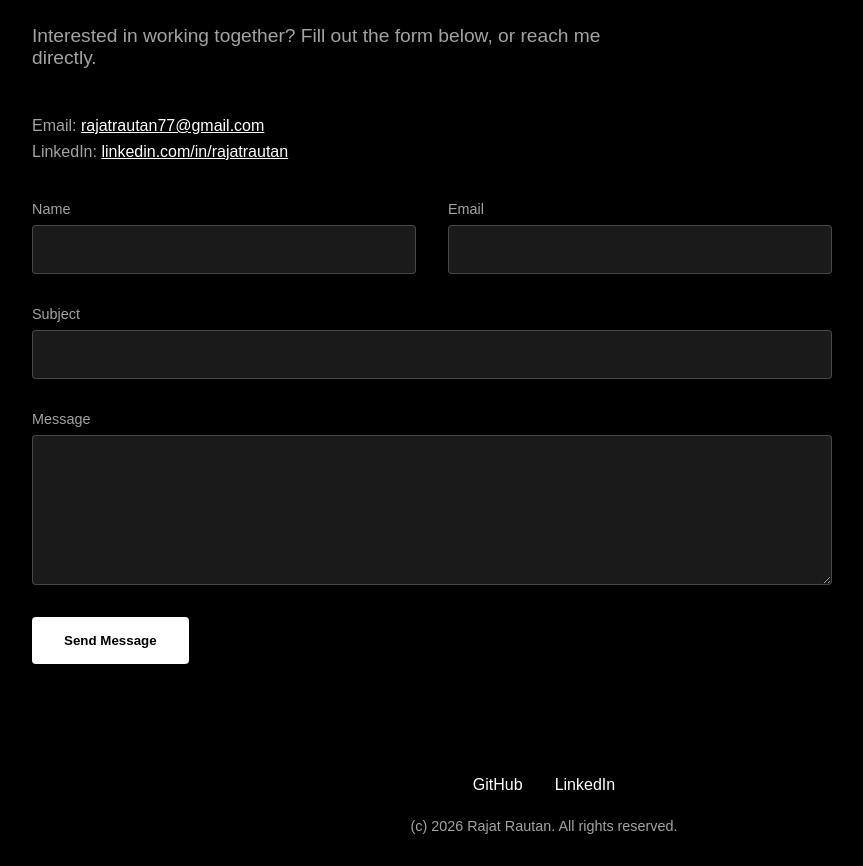
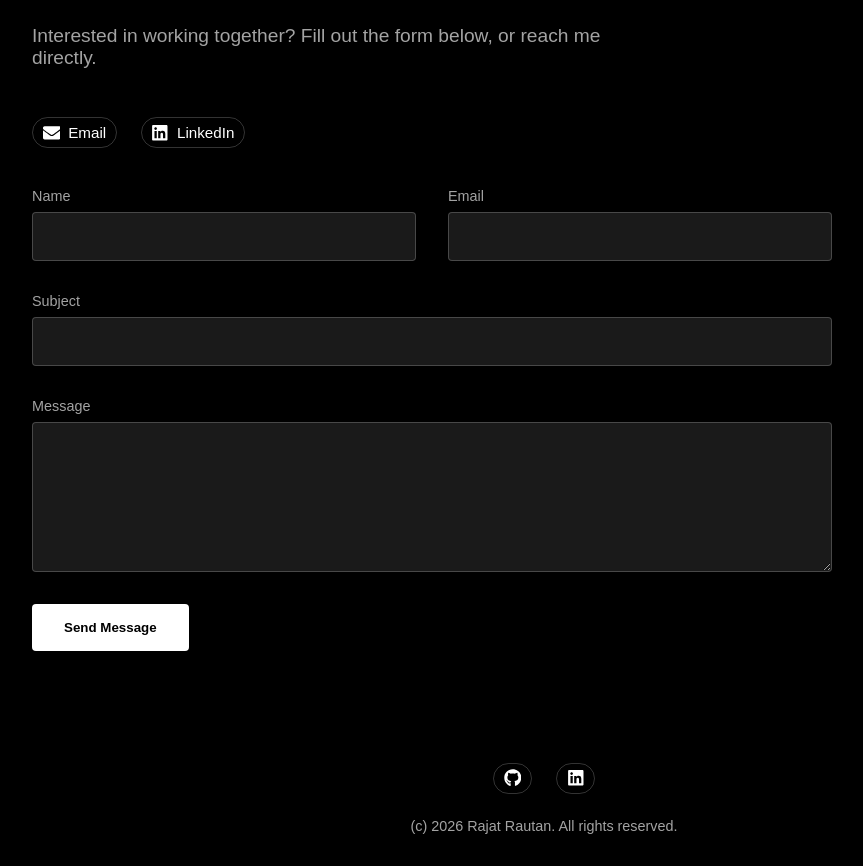
Before and after one commit to novasayat/rajat-personal-portfolio, a React (Create React App) app: page / in a window 1280 px wide. Shown: the part 2526-3392 px from the top of the page, without its empty margins (96-959 px from the left). Built offline with nearby package versions, Linux system fonts and the light colour scheme.

Commit message:
feat: unify social links with icons

```diff
--- a/package.json
+++ b/package.json
@@ -15,6 +15,7 @@
     "framer-motion": "^12.4.10",
     "react": "^19.0.0",
     "react-dom": "^19.0.0",
+    "react-icons": "^5.3.0",
     "react-router-dom": "^7.3.0",
     "react-scripts": "^5.0.1",
     "styled-components": "^6.1.15"
--- a/src/components/Contact/Contact.js
+++ b/src/components/Contact/Contact.js
@@ -2,6 +2,8 @@
 import React, { useState } from 'react';
 import styled from 'styled-components';
 import { motion } from 'framer-motion';
+import { FaEnvelope, FaLinkedin } from 'react-icons/fa';
+import SocialLinks from '../common/SocialLinks';
 
 const ContactContainer = styled.section`
   min-height: 100vh;
@@ -25,17 +27,8 @@ const ContactSubtitle = styled(motion.p)`
   max-width: 600px;
 `;
 
-const ContactInfo = styled.div`
-  display: grid;
-  gap: 0.5rem;
+const ContactLinks = styled.div`
   margin-bottom: 2.5rem;
-  font-size: 1rem;
-  color: var(--accent-color);
-
-  a {
-    color: var(--secondary-color);
-    text-decoration: underline;
-  }
 `;
 
 const Form = styled(motion.form)`
@@ -161,10 +154,26 @@ const Contact = () => {
       >
         Interested in working together? Fill out the form below, or reach me directly.
       </ContactSubtitle>
-      <ContactInfo>
-        <div>Email: <a href="mailto:rajatrautan77@gmail.com">rajatrautan77@gmail.com</a></div>
-        <div>LinkedIn: <a href="https://www.linkedin.com/in/rajatrautan/" target="_blank" rel="noopener noreferrer">linkedin.com/in/rajatrautan</a></div>
-      </ContactInfo>
+      <ContactLinks>
+        <SocialLinks
+          items={[
+            {
+              label: 'Email',
+              href: 'mailto:rajatrautan77@gmail.com',
+              icon: <FaEnvelope />,
+              ariaLabel: 'Email Rajat Rautan'
+            },
+            {
+              label: 'LinkedIn',
+              href: 'https://www.linkedin.com/in/rajatrautan/',
+              icon: <FaLinkedin />,
+              external: true,
+              ariaLabel: 'Rajat Rautan on LinkedIn'
+            }
+          ]}
+          showLabels
+        />
+      </ContactLinks>
       <Form
         initial={{ opacity: 0, y: 30 }}
         whileInView={{ opacity: 1, y: 0 }}
--- a/src/components/Footer/Footer.js
+++ b/src/components/Footer/Footer.js
@@ -1,6 +1,8 @@
 // src/components/Footer/Footer.js
 import React from 'react';
 import styled from 'styled-components';
+import { FaGithub, FaLinkedin } from 'react-icons/fa';
+import SocialLinks from '../common/SocialLinks';
 
 const FooterContainer = styled.footer`
   padding: 2rem 10%;
@@ -9,20 +11,10 @@ const FooterContainer = styled.footer`
   text-align: center;
 `;
 
-const SocialLinks = styled.div`
+const FooterLinks = styled.div`
   display: flex;
   justify-content: center;
-  gap: 2rem;
   margin-bottom: 1.5rem;
-
-  a {
-    color: var(--secondary-color);
-    transition: color 0.3s ease;
-
-    &:hover {
-      color: var(--accent-color);
-    }
-  }
 `;
 
 const Copyright = styled.p`
@@ -35,10 +27,27 @@ const Footer = () => {
 
   return (
     <FooterContainer>
-      <SocialLinks>
-        <a href="https://github.com/novasayat" target="_blank" rel="noopener noreferrer">GitHub</a>
-        <a href="https://www.linkedin.com/in/rajatrautan/" target="_blank" rel="noopener noreferrer">LinkedIn</a>
-      </SocialLinks>
+      <FooterLinks>
+        <SocialLinks
+          items={[
+            {
+              label: 'GitHub',
+              href: 'https://github.com/novasayat',
+              icon: <FaGithub />,
+              external: true,
+              ariaLabel: 'Rajat Rautan on GitHub'
+            },
+            {
+              label: 'LinkedIn',
+              href: 'https://www.linkedin.com/in/rajatrautan/',
+              icon: <FaLinkedin />,
+              external: true,
+              ariaLabel: 'Rajat Rautan on LinkedIn'
+            }
+          ]}
+          showLabels={false}
+        />
+      </FooterLinks>
       <Copyright>
         (c) {currentYear} Rajat Rautan. All rights reserved.
       </Copyright>
--- /dev/null
+++ b/src/components/common/SocialLinks.js
@@ -0,0 +1,63 @@
+import React from 'react';
+import styled from 'styled-components';
+
+const LinksRow = styled.div`
+  display: flex;
+  flex-wrap: wrap;
+  gap: 1rem 1.5rem;
+  align-items: center;
+`;
+
+const LinkButton = styled.a`
+  display: inline-flex;
+  align-items: center;
+  gap: 0.5rem;
+  color: var(--secondary-color);
+  text-decoration: none;
+  padding: 0.35rem 0.6rem;
+  border-radius: 999px;
+  border: 1px solid rgba(255, 255, 255, 0.2);
+  transition: border-color 0.2s ease, color 0.2s ease, transform 0.2s ease;
+
+  &:hover {
+    border-color: var(--secondary-color);
+    color: var(--secondary-color);
+    transform: translateY(-1px);
+  }
+`;
+
+const IconWrap = styled.span`
+  display: inline-flex;
+  align-items: center;
+  justify-content: center;
+  font-size: 1.1rem;
+`;
+
+const Label = styled.span`
+  font-size: 0.95rem;
+  color: var(--secondary-color);
+`;
+
+const SocialLinks = ({ items, showLabels = true, className }) => {
+  return (
+    <LinksRow className={className}>
+      {items.map((item) => {
+        const isExternal = Boolean(item.external);
+        return (
+          <LinkButton
+            key={item.label}
+            href={item.href}
+            aria-label={item.ariaLabel || item.label}
+            target={isExternal ? '_blank' : undefined}
+            rel={isExternal ? 'noreferrer noopener' : undefined}
+          >
+            <IconWrap>{item.icon}</IconWrap>
+            {showLabels && item.label ? <Label>{item.label}</Label> : null}
+          </LinkButton>
+        );
+      })}
+    </LinksRow>
+  );
+};
+
+export default SocialLinks;
```
Also changed, not shown: 1 other file (tests, documents, lock files or other folders).
